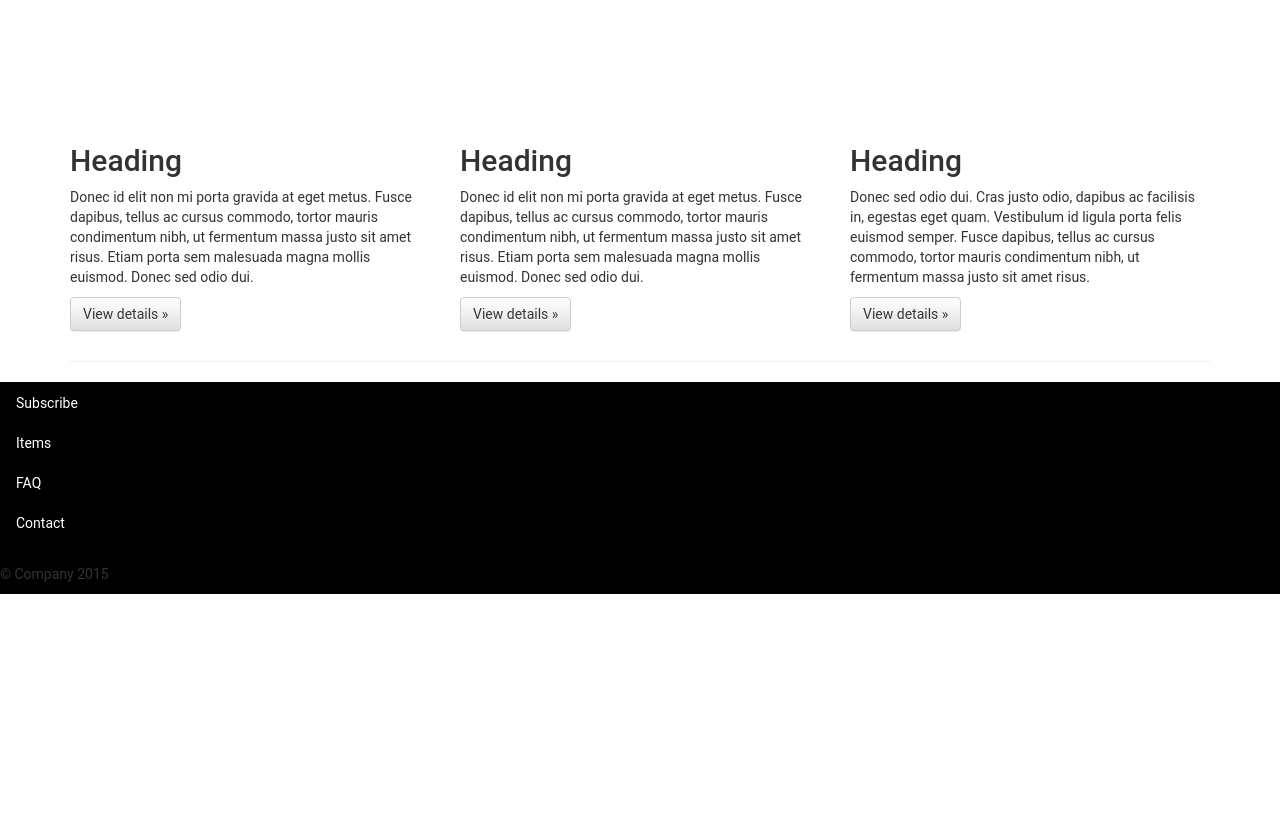
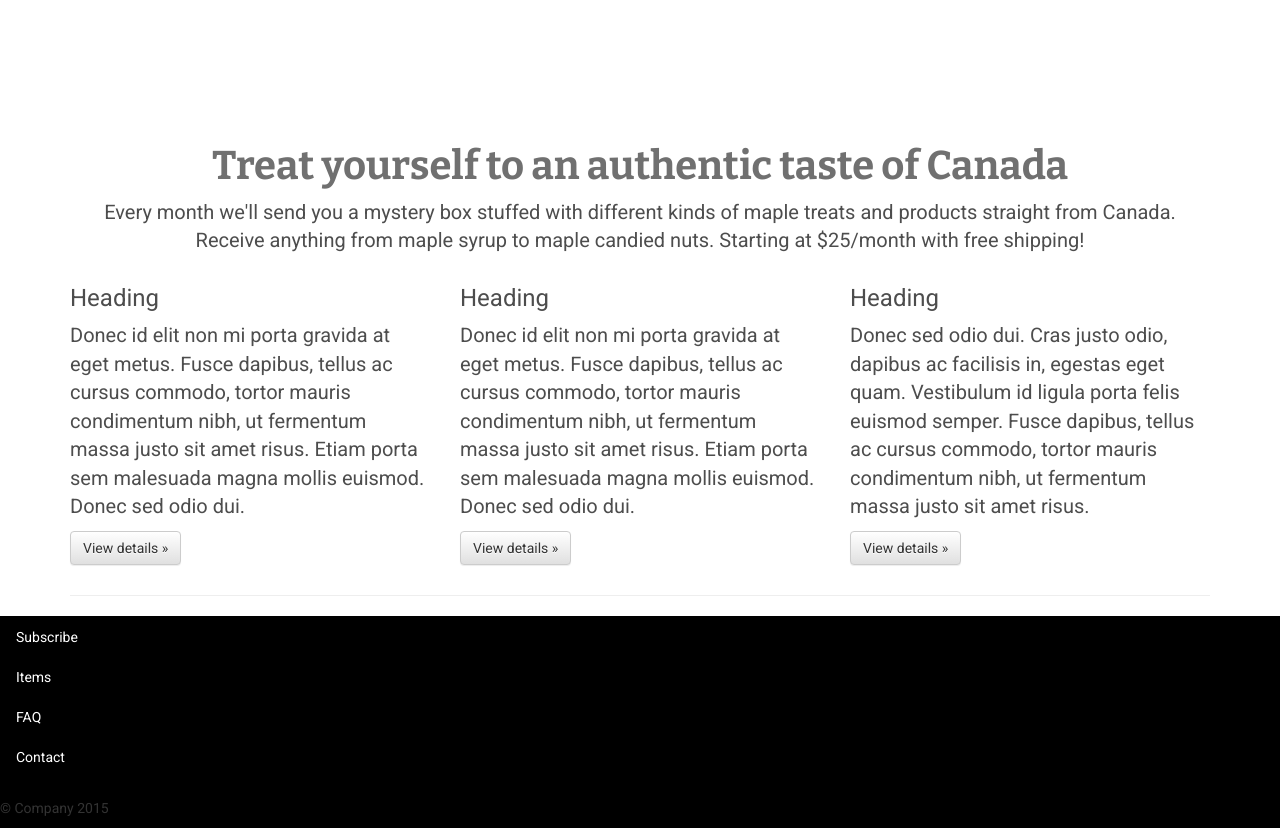
Before and after one commit to mapleamonth/mapleamonth.github.io, a plain HTML site: page index.html in a window 1280 px wide. Shown: the part 770-1598 px from the top of the page. Before the commit the page ends 1364 px from the top, so only its background shows below. Drawn offline with nearby package versions, Linux system fonts and the light colour scheme.

Commit message:
Update body text and style

```diff
--- a/css/main.css
+++ b/css/main.css
@@ -1,6 +1,6 @@
 body {
  	padding-top: 0px;
- 	font-family: Roboto, sans-serif;
+ 	font-family: 'Roboto', sans-serif;
  }
 footer {
  	background-color: black;
@@ -11,6 +11,12 @@ footer {
  }
 a {
 	color: white;
+}
+h2 {
+	font-size: 40px;
+	font-family: 'Bitter', serif;
+	font-weight: 700;
+  	color: #707070;
 }
 .superjumbotron {
 
@@ -39,7 +45,16 @@ a {
 #banner-top a {
   font-weight: bold;
   font-size: 20px;
-  letter-spacing: -1px;
+
+}
+#body-content {
+	font-family: Roboto, sans-serif;
+  	color: #4d4d4d;
+}
+#body-content p {
+	font-family: Roboto, sans-serif;
+  	color: #4d4d4d;
+  	font-size: 20px;
 }
 #branding {
 	padding-left: 5%;
--- a/index.html
+++ b/index.html
@@ -18,6 +18,9 @@
                 padding-bottom: 20px;
             }
         </style>
+
+        <link href='http://fonts.googleapis.com/css?family=Roboto' rel='stylesheet' type='text/css'>
+        <link href='http://fonts.googleapis.com/css?family=Bitter:400,700' rel='stylesheet' type='text/css'>
         <link rel="stylesheet" href="css/bootstrap-theme.min.css">
         <link rel="stylesheet" href="css/main.css">
 
@@ -65,21 +68,28 @@
         </div>
     </div>
 
-    <div class="container">
-      <!-- Example row of columns -->
+    <div id="body-content" class="container">
+      <div class="row">
+        <div class="col-md-12 text-center">
+          <h2>Treat yourself to an authentic taste of Canada</h2>
+          <p>
+            Every month we'll send you a mystery box stuffed with different kinds of maple treats and products straight from Canada. Receive anything from maple syrup to maple candied nuts. Starting at $25/month with free shipping!
+          </p>
+        </div>
+      </div>
       <div class="row">
         <div class="col-md-4">
-          <h2>Heading</h2>
+          <h3>Heading</h3>
           <p>Donec id elit non mi porta gravida at eget metus. Fusce dapibus, tellus ac cursus commodo, tortor mauris condimentum nibh, ut fermentum massa justo sit amet risus. Etiam porta sem malesuada magna mollis euismod. Donec sed odio dui. </p>
           <p><a class="btn btn-default" href="#" role="button">View details &raquo;</a></p>
         </div>
         <div class="col-md-4">
-          <h2>Heading</h2>
+          <h3>Heading</h3>
           <p>Donec id elit non mi porta gravida at eget metus. Fusce dapibus, tellus ac cursus commodo, tortor mauris condimentum nibh, ut fermentum massa justo sit amet risus. Etiam porta sem malesuada magna mollis euismod. Donec sed odio dui. </p>
           <p><a class="btn btn-default" href="#" role="button">View details &raquo;</a></p>
        </div>
         <div class="col-md-4">
-          <h2>Heading</h2>
+          <h3>Heading</h3>
           <p>Donec sed odio dui. Cras justo odio, dapibus ac facilisis in, egestas eget quam. Vestibulum id ligula porta felis euismod semper. Fusce dapibus, tellus ac cursus commodo, tortor mauris condimentum nibh, ut fermentum massa justo sit amet risus.</p>
           <p><a class="btn btn-default" href="#" role="button">View details &raquo;</a></p>
         </div>
@@ -89,6 +99,7 @@
 
 
     </div>
+
     <footer>
       <div id="footer-nav">
       <ul class="nav navbar">
```
Lines whose indentation alone changed are shown as unchanged.
